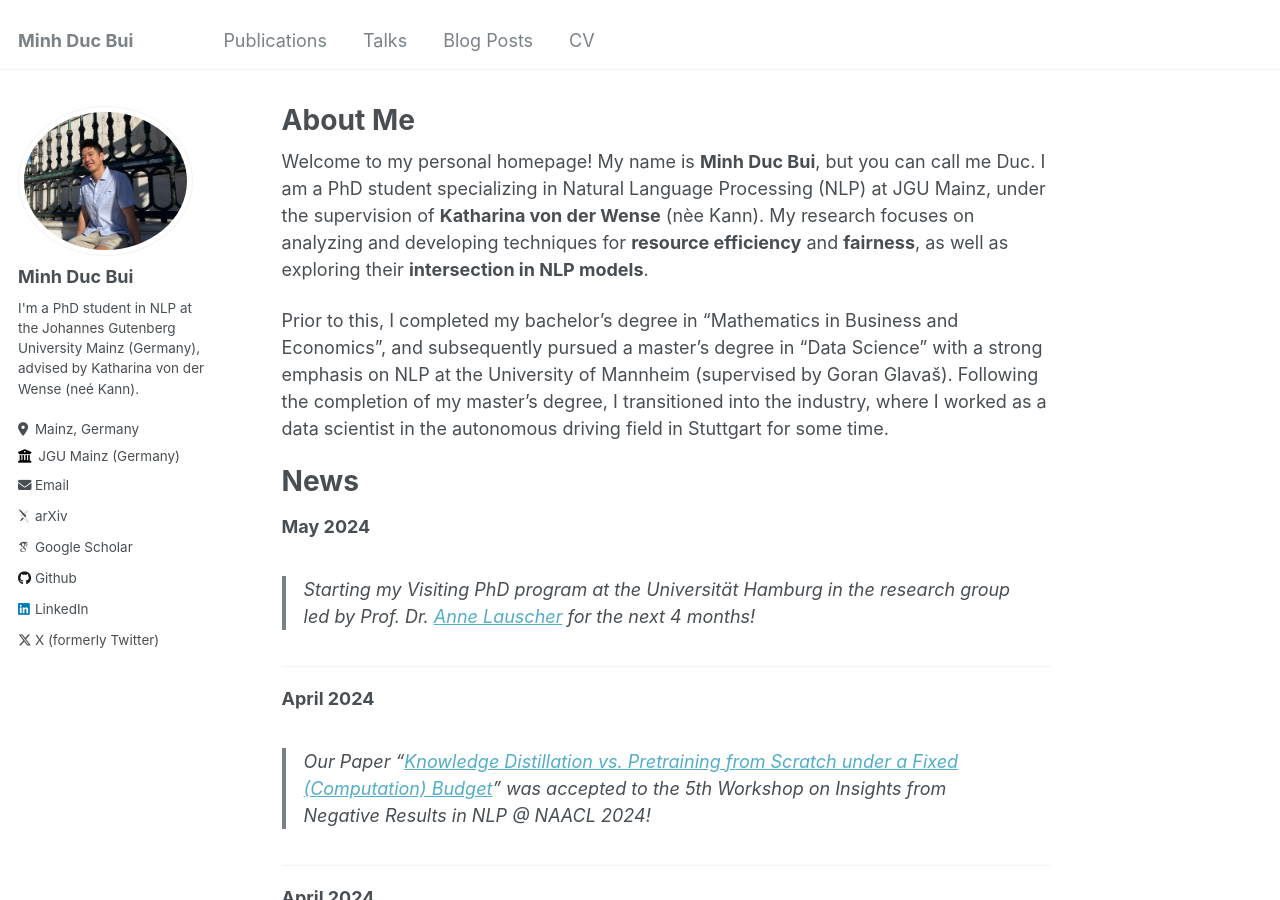
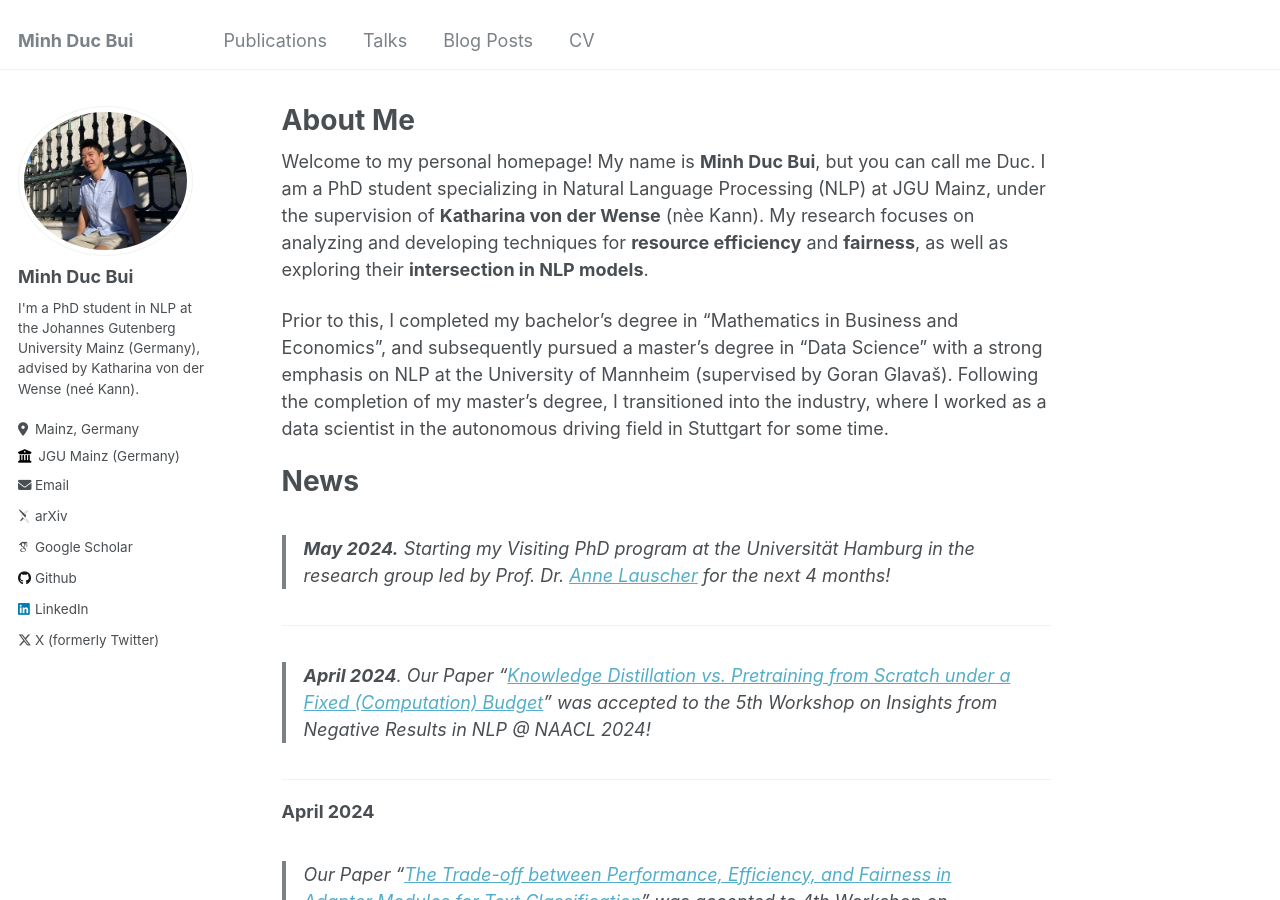
Before and after one commit to MinhDucBui/minhducbui.github.io, a Jekyll site: the page built from _pages/about.md, in a window 1280 px wide and 900 px high. Built offline with Jekyll 4.4.1, drawn with Linux system fonts in a browser that asks for light colours; some web fonts are replaced.

```diff
--- a/_pages/about.md
+++ b/_pages/about.md
@@ -14,13 +14,14 @@ Prior to this, I completed my bachelor's degree in "Mathematics in Business and
 News
 ======
 
-**May 2024**
-> Starting my Visiting PhD program at the Universität Hamburg in the research group led by Prof. Dr. [Anne Lauscher](https://anne-lauscher.de) for the next 4 months!
+
+> **May 2024.** Starting my Visiting PhD program at the Universität Hamburg in the research group led by Prof. Dr. [Anne Lauscher](https://anne-lauscher.de) for the next 4 months!
 
 ---
 
-**April 2024**
-> Our Paper "[Knowledge Distillation vs. Pretraining from Scratch under a Fixed (Computation) Budget](https://arxiv.org/abs/2404.19319)" was accepted to the 5th Workshop on Insights from Negative Results in NLP @ NAACL 2024!
+
+> **April 2024**.
+Our Paper "[Knowledge Distillation vs. Pretraining from Scratch under a Fixed (Computation) Budget](https://arxiv.org/abs/2404.19319)" was accepted to the 5th Workshop on Insights from Negative Results in NLP @ NAACL 2024!
 
 ---
 
```
Also changed, not shown: images/mstile-57x57.png (added), 1 other file.
